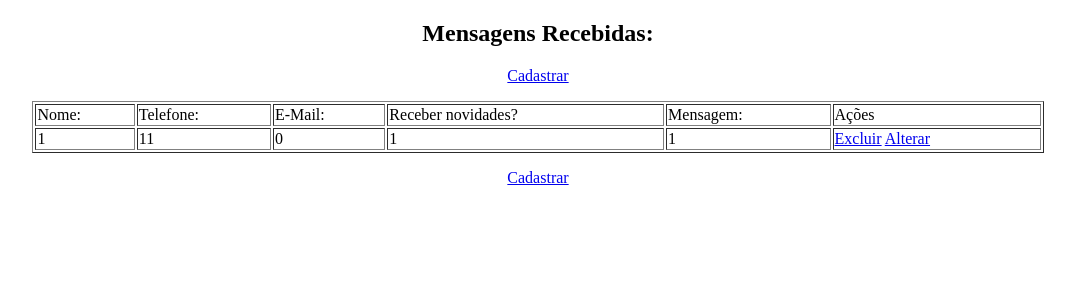
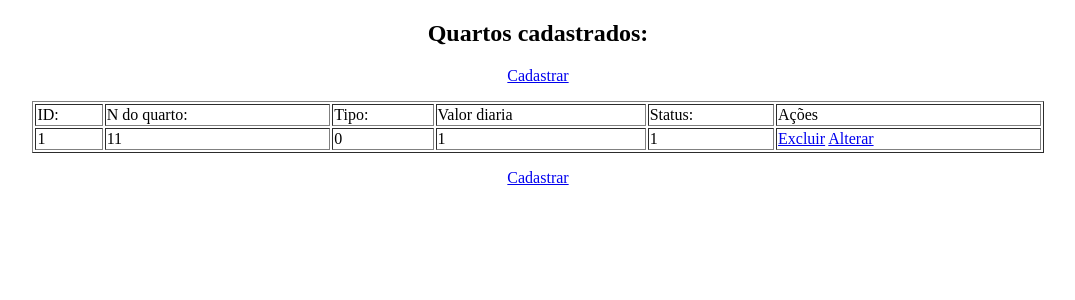
Before and after one commit to jjucaa/TranalhoPHP, a PHP site: page /mensagens.php in a window 1280 px wide. Shown: the top 300 px of the page, without its empty margins (102-1177 px from the left). Run offline with PHP 8.4, Linux system fonts and the light colour scheme; data comes from the database, SQL or seed files in the repository; a stand-in replaces the project's code that opens the database connection.

Commit message:
Add files via upload

```diff
--- a/mensagens.php
+++ b/mensagens.php
@@ -17,7 +17,7 @@
 			";
 		}else{
 			$sql = "update quartos set n_da_porta = '$n_da_porta', tp_quarto = '$tp_quarto', vr_diaria = '$vr_diaria', status = '$status', id_do_quarto = '$id_do_quarto', alt_datahora = NOW()
-					where id = ".$id;
+					where id = ".$id_do_quarto;
 		}
 
 		$resultado = mysqli_query($conexao, $sql);
@@ -47,15 +47,15 @@
     <meta charset="utf-8"/>
    </head>
 <body>
-    <h2 align=center> Mensagens Recebidas:</h2>
-    <p align=center> <a href="formulario.php">Cadastrar</a></p>
+    <h2 align=center> Quartos cadastrados:</h2>
+    <p align=center> <a href="inserir_dados.php">Cadastrar</a></p>
 
     <table border=1 width=80% align=center><tr>
-        <td><label for="nome">Nome:</label></td>
-        <td><label for="telefone">Telefone:</label></td>
-        <td><label for="email">E-Mail:</label></td>
-        <td><span>Receber novidades?</span></td>
-        <td><label for="mensagem">Mensagem:</label></td>
+        <td><label for="id_do_quarto">ID:</label></td>
+        <td><label for="n_da_porta">N do quarto:</label></td>
+        <td><label for="tp_quarto">Tipo:</label></td>
+        <td><span>Valor diaria</span></td>
+        <td><label for="Status">Status:</label></td>
         <td><label for="acoes">Ações</label></td>
     </tr>
 
@@ -81,6 +81,6 @@
 	?>
 
     </table>
-    <p align=center> <a href="formulario.php">Cadastrar</a></p>
+    <p align=center> <a href="inserir_dados.php">Cadastrar</a></p>
 </body>
 </html>
```
